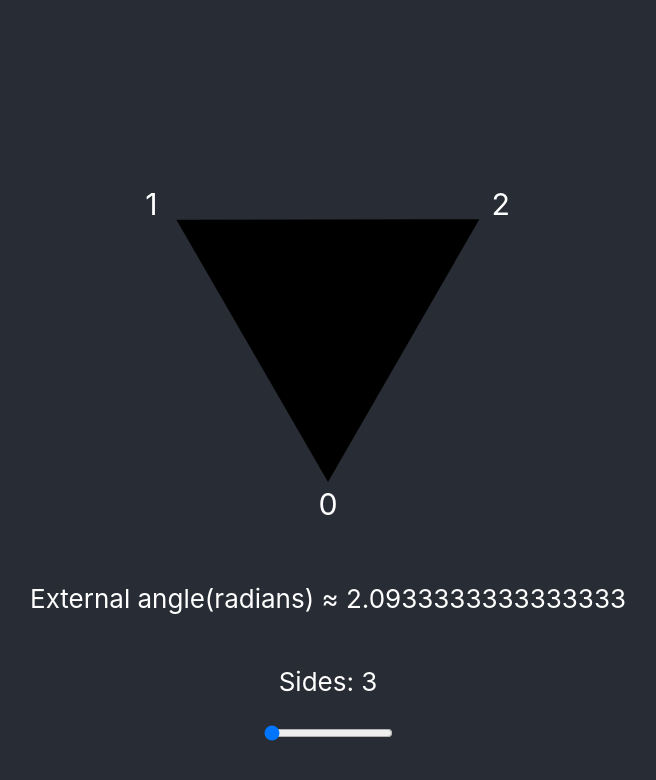
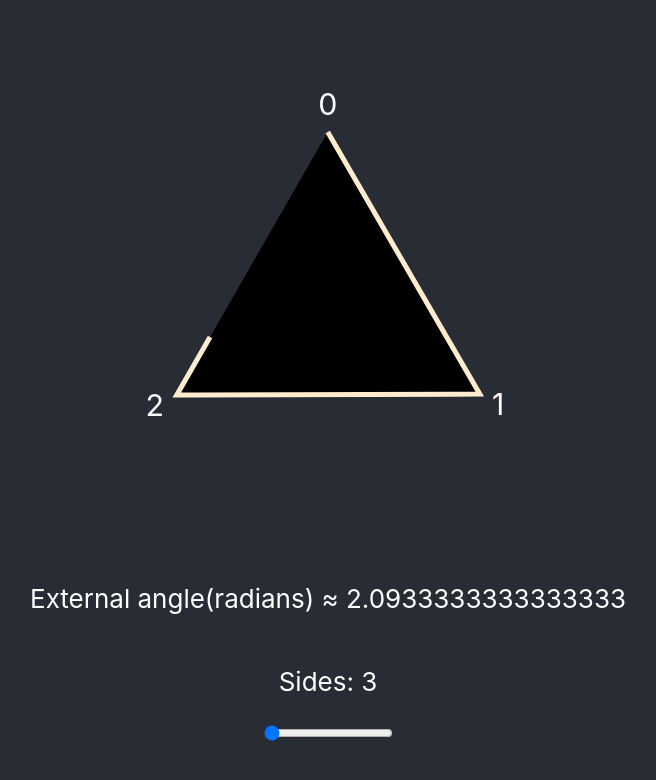
Before and after one commit to anthonymarkreynolds/Graphical-Modulo-Calculator, a React (Create React App) app: page / in a window 1280 px wide. Shown: the top 780 px of the page, without its empty margins (312-968 px from the left). Built offline with nearby package versions, Linux system fonts and the light colour scheme.

Commit message:
add svg polyine and animation

```diff
--- a/src/App.css
+++ b/src/App.css
@@ -43,6 +43,12 @@ svg {
   transform: translateX(-1ch) translateY(0.5ex);
 }
 
+.path {
+  stroke-dasharray: 1;
+  stroke-dashoffset: 1;
+  animation: dash 2s linear forwards infinite;
+}
+
 @keyframes App-logo-spin {
   from {
     transform: rotate(0deg);
@@ -51,3 +57,9 @@ svg {
     transform: rotate(360deg);
   }
 }
+
+@keyframes dash {
+  to {
+    stroke-dashoffset: 0;
+  }
+}
--- a/src/App.js
+++ b/src/App.js
@@ -4,16 +4,22 @@ import { useState } from "react";
 const Polygon = ({ sides }) => {
   const angle = 6.28 / sides;
   const coords = Array.from({ length: sides }, (_, i) => [
-    Math.sin(angle * i),
-    Math.cos(angle * i),
+    Math.sin(angle * i + 3.14),
+    Math.cos(angle * i + 3.14),
   ]);
-  const points = coords
+  const points = [...coords, coords[0]]
     .map(([x, y]) => `${50 - x * 35},${50 + y * 35}`)
     .join(" ");
   return (
     <>
       <svg viewBox="0 0 100 100" xmlns="http://www.w3.org/2000/svg">
-        <polygon points={points} />
+        <polyline
+          className="path"
+          stroke="blanchedalmond"
+          fill="black"
+          points={points}
+          pathLength="1"
+        />
         {coords.map(([x, y], i) => (
           <text
             key={i}
```
